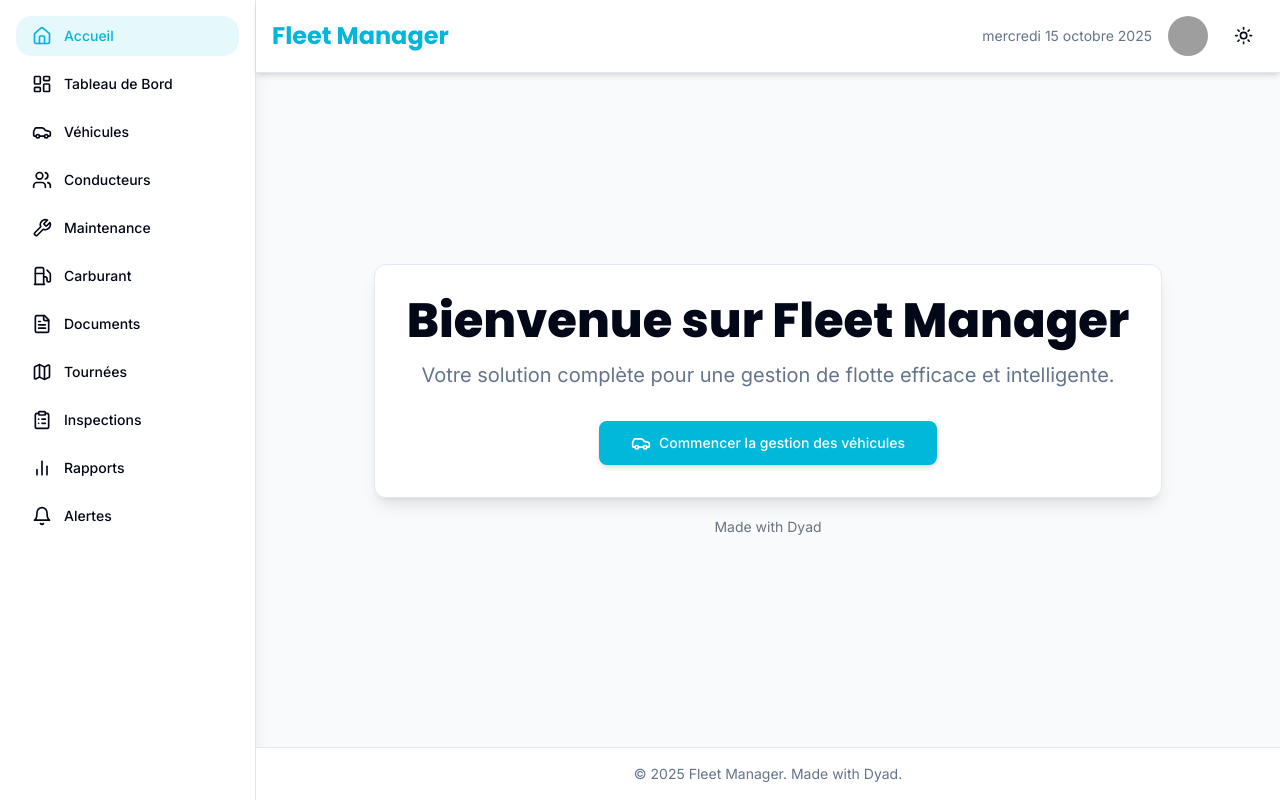
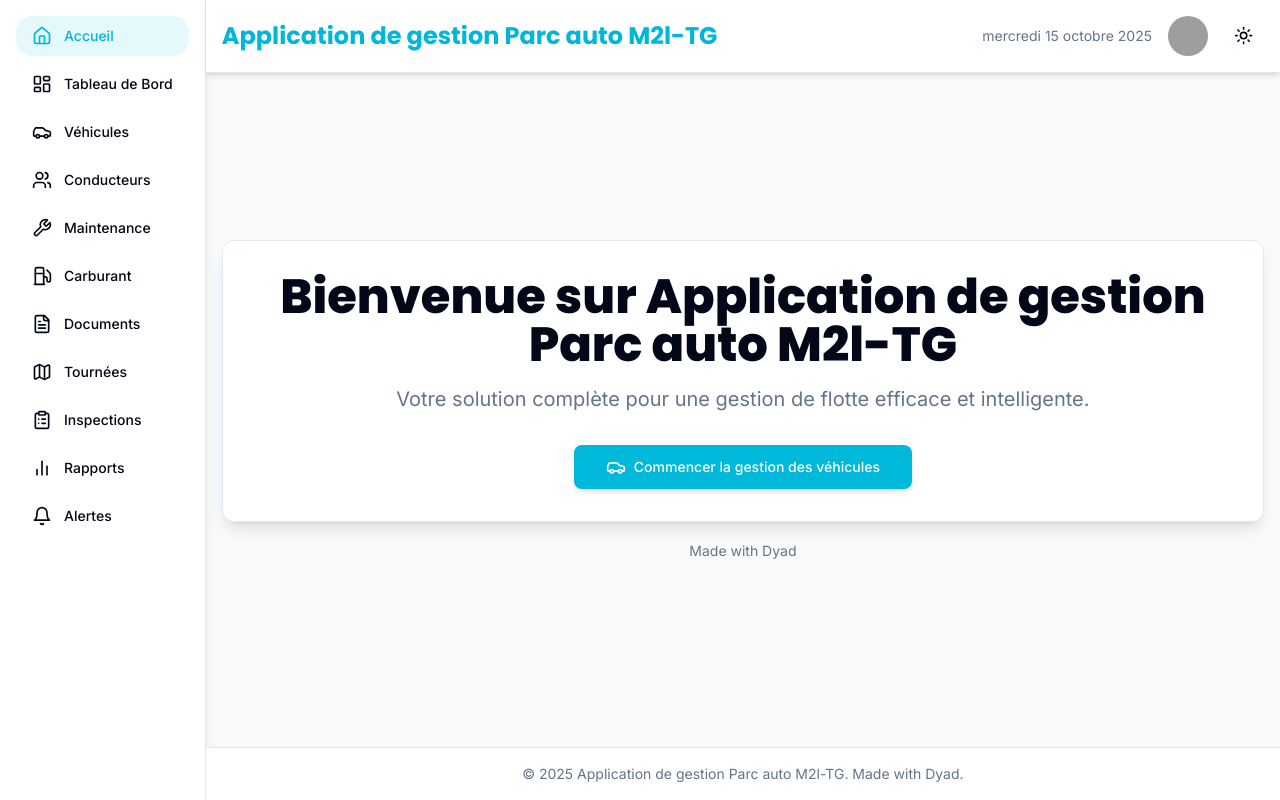
Before and after one commit to aymmej1920-bot/AymenMeji-Flote-m2l-tg, a React (Vite) app: page / in a window 1280 px wide. Built offline with nearby package versions, Linux system fonts and the light colour scheme; grey boxes are pictures that could not be loaded.

Commit message:
[dyad] Mise à jour du nom de l'application dans l'en-tête et sur la page d'accueil. - wrote 2 file(s)

```diff
--- a/src/components/layout/MainLayout.tsx
+++ b/src/components/layout/MainLayout.tsx
@@ -44,7 +44,7 @@ const MainLayout: React.FC<MainLayoutProps> = ({ children }) => {
           variants={headerVariants}
         >
           <Link to="/" className="text-2xl font-heading font-bold text-primary">
-            Fleet Manager
+            Application de gestion Parc auto M2l-TG
           </Link>
           <div className="flex items-center space-x-4">
             <div className="text-sm text-muted-foreground hidden md:block">
@@ -67,7 +67,7 @@ const MainLayout: React.FC<MainLayoutProps> = ({ children }) => {
           className="p-4 text-center text-sm text-muted-foreground border-t border-border bg-card"
           variants={footerVariants}
         >
-          © {new Date().getFullYear()} Fleet Manager. Made with Dyad.
+          © {new Date().getFullYear()} Application de gestion Parc auto M2l-TG. Made with Dyad.
         </motion.footer>
       </div>
     </motion.div>
--- a/src/pages/Index.tsx
+++ b/src/pages/Index.tsx
@@ -15,7 +15,7 @@ const Index = () => {
       >
         <CustomCard className="text-center p-8">
           <CustomCardContent className="p-0">
-            <h1 className="text-5xl font-heading font-extrabold mb-4 text-foreground">Bienvenue sur Fleet Manager</h1> {/* Use text-foreground for theme support */}
+            <h1 className="text-5xl font-heading font-extrabold mb-4 text-foreground">Bienvenue sur Application de gestion Parc auto M2l-TG</h1> {/* Use text-foreground for theme support */}
             <p className="text-xl text-muted-foreground mb-8"> {/* Use text-muted-foreground for theme support */}
               Votre solution complète pour une gestion de flotte efficace et intelligente.
             </p>
```
